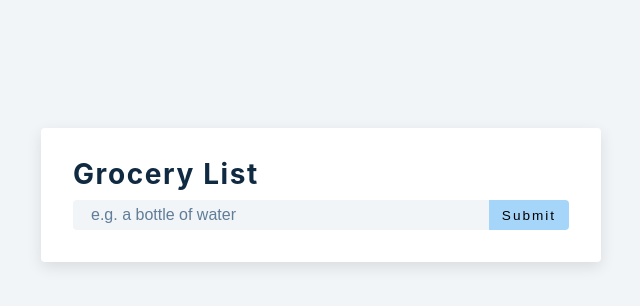
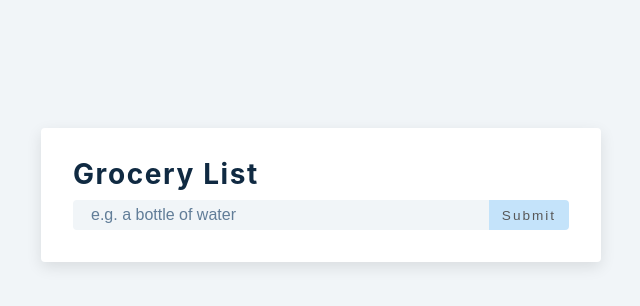
Before and after one commit to atakanteko/vue-projects, a Vue app: page / in a window 1280 px wide. Shown: the top 306 px of the page, without its empty margins (319-959 px from the left). Built offline with nearby package versions, Linux system fonts and the light colour scheme; what vue-eva-icons would draw is missing.

Commit message:
disable button when input is empty

```diff
--- a/src/App.vue
+++ b/src/App.vue
@@ -5,8 +5,8 @@
       <h3>grocery list</h3>
       <div class="form-control">
         <input type="text" class="grocery" placeholder="e.g. a bottle of water" v-model="name"/>
-        <button type="submit" class="submit-btn" v-if="isEditing">edit</button>
-        <button type="submit" class="submit-btn" v-else>submit</button>
+        <button type="submit" class="submit-btn" v-if="isEditing" :class="{disableBtn : btnDisable}">edit</button>
+        <button type="submit" class="submit-btn" v-else :class="{disableBtn : btnDisable}">submit</button>
       </div>
     </form>
     <div class="grocery-container" v-if="this.list.length > 0">
@@ -35,6 +35,17 @@ export default {
         show: false,
         msg: '',
         type: ''
+      },
+      btnDisable:true
+    }
+  },
+  watch:{
+    name(){
+      if (this.name.length > 0){
+        this.btnDisable = false
+      }
+      else {
+        this.btnDisable = true
       }
     }
   },
@@ -42,10 +53,9 @@ export default {
     handleSubmit(){
       if (!this.name){
         // display alert (input is empty)
-
+        this.showAlert(true,'danger','fill input box')
       } else if (this.name && this.isEditing){
         // handle edit
-        this.showAlert(true,'success','item is edited')
         this.list = this.list.map(item =>{
           if (item.id === this.editID){
             return {...item, title:this.name}
@@ -54,7 +64,7 @@ export default {
         this.name = ''
         this.editID = null
         this.isEditing = false
-        this.showAlert(true,'danger','please enter value')
+        this.showAlert(true,'success','item is edited')
       } else {
         // add item and show alert
         this.showAlert(true,'success','item added to the list')
@@ -90,6 +100,9 @@ export default {
 }
 </script>
 
-<style>
-
+<style scoped>
+ .disableBtn {
+   opacity: 0.65;
+   pointer-events: none;
+ }
 </style>
```
